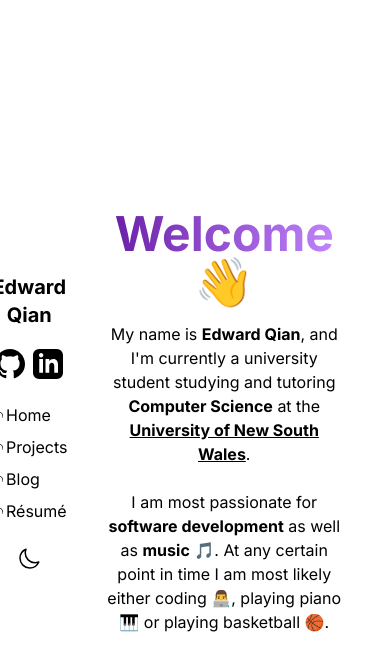
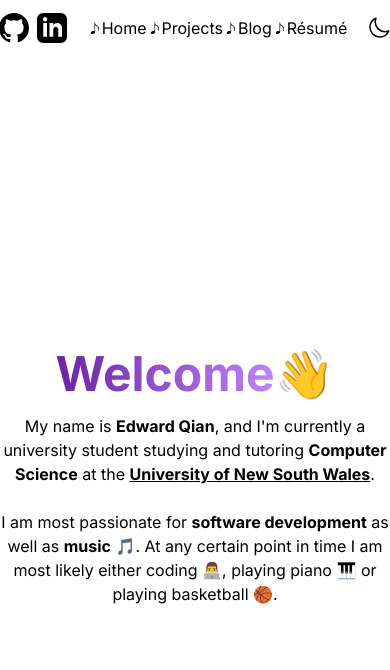
Before and after one commit to jedwed/portfolio, a Next.js app: page / in a window 390 px wide. Shown: the top 670 px of the page. Built offline with nearby package versions, Linux system fonts and the light colour scheme.

Commit message:
Improved responsiveness, navbar positioned at the top for small screens

```diff
--- a/app/layout.tsx
+++ b/app/layout.tsx
@@ -1,4 +1,4 @@
-import Sidebar from '@/components/sidebar';
+import Navbar from '@/components/navbar';
 import './globals.css';
 import { Inter } from 'next/font/google';
 import { Providers } from './providers';
@@ -19,10 +19,10 @@ export default function RootLayout({
     <html lang="en">
       <body className={inter.className}>
         <Providers>
-          <div className="flex h-screen w-screen">
-            <Sidebar />
-            <div className="w-full flex items-center justify-center">
-              <main className="m-12 text-center items-center max-w-xl">
+          <div className="flex flex-col md:flex-row overflow-hidden">
+            <Navbar />
+            <div className="w-full flex justify-center h-screen overflow-auto">
+              <main className="my-auto py-8 text-center items-center max-w-xl">
                 {children}
               </main>
             </div>
--- a/app/page.tsx
+++ b/app/page.tsx
@@ -7,11 +7,10 @@ export default function Home() {
         </span>
         👋
       </h1>
-      {/* <h2 className="text-3xl font-bold my-4">Welcome to my website :D</h2> */}
       <p>
         My name is <b>Edward Qian</b>, and I&apos;m currently a university
         student studying and tutoring <b>Computer Science</b> at the{' '}
-        <a href="https://www.unsw.edu.au" className="underline">
+        <a href="https://www.unsw.edu.au" target="_blank" className="underline">
           <b>University of New South Wales</b>
         </a>
         .
--- a/app/projects/page.tsx
+++ b/app/projects/page.tsx
@@ -1,3 +1,3 @@
 export default function Projects() {
-  return <div>TODO</div>;
+  return <section>TODO</section>;
 }
--- a/components/sidebar.tsx
+++ b/components/navbar.tsx
@@ -8,23 +8,26 @@ const navItems = [
   { path: '/blog', text: 'Blog' },
 ];
 
-export default function Sidebar() {
+export default function Navbar() {
   return (
-    <div className="h-full w-[15%] flex flex-col gap-5 items-center text-center py-3 justify-center">
-      <div>
+    <div className="md:w-[15%] md:h-screen flex flex-row md:flex-col gap-5 items-center text-center py-3 justify-center">
+      <div className="hidden md:block">
         <Link href="/">
           <h1 className="font-bold text-xl">Edward Qian</h1>
         </Link>
       </div>
       <div className="flex gap-2">
-        <a href="https://github.com/jedwed">
+        <a href="https://github.com/jedwed" target="_blank">
           <GithubIcon />
         </a>
-        <a href="https://www.linkedin.com/in/edward-q-6001b5221/">
+        <a
+          href="https://www.linkedin.com/in/edward-q-6001b5221/"
+          target="_blank"
+        >
           <LinkedInIcon />
         </a>
       </div>
-      <div className="flex flex-col">
+      <div className="flex flex-row md:flex-col">
         {navItems.map(({ path, text }, index) => (
           <Link key={index} href={path} className="flex items-center my-1">
             <MusicNoteIcon />
```
